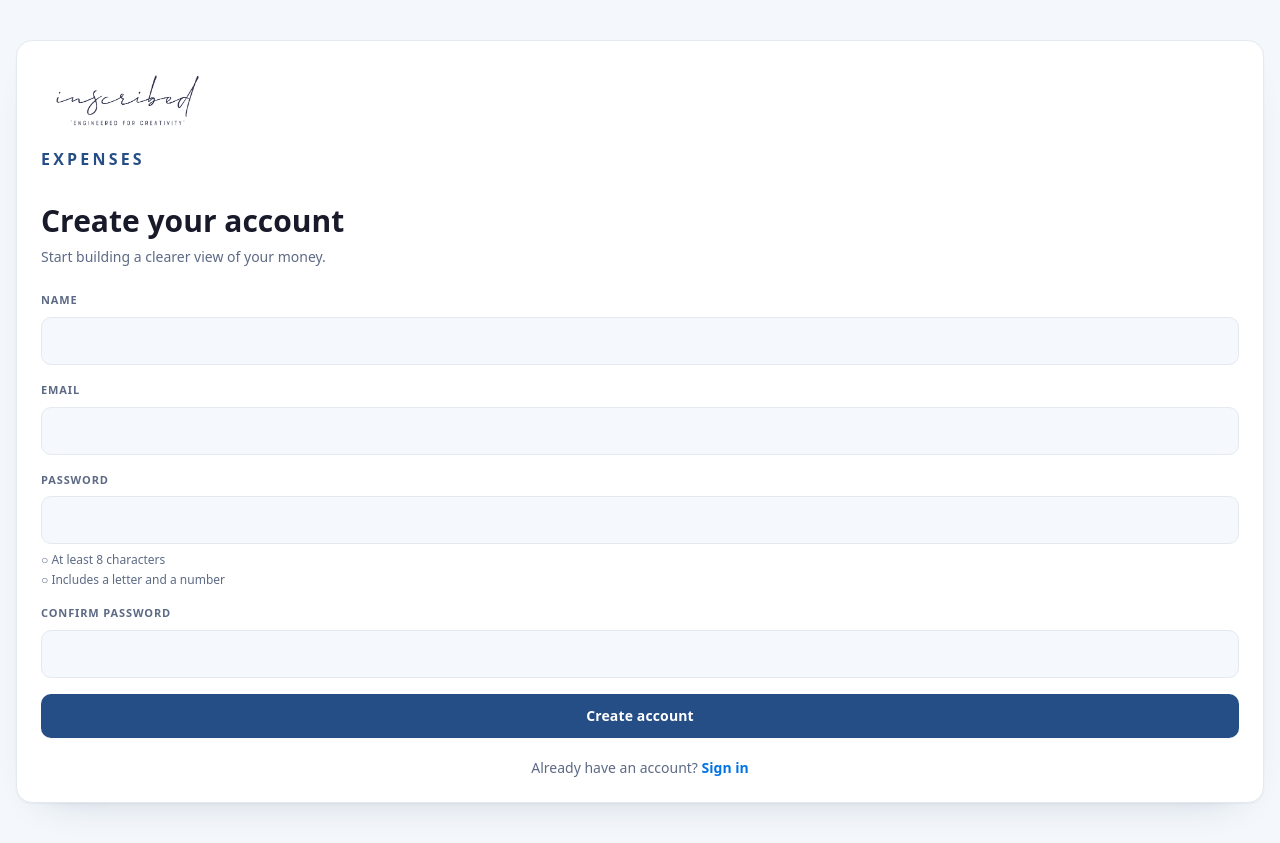
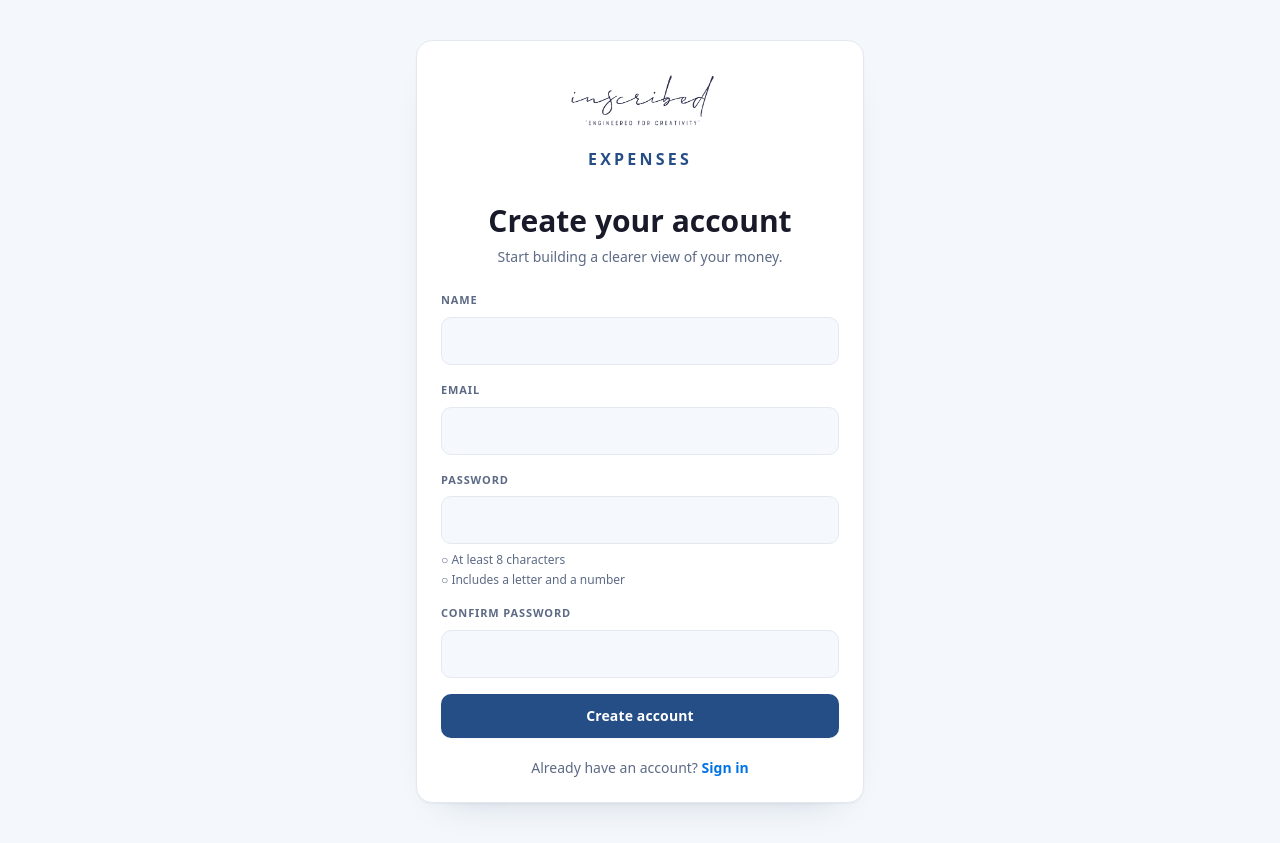
Before and after one commit to DalitsoKasonde/expense-tracker, a Next.js app in the folder web/: page /register in a window 1280 px wide. Built offline with nearby package versions, Linux system fonts and the light colour scheme; no server answers.

Commit message:
auth: stop the sign-in and register cards stretching on wide screens
`.card` declares max-width:100% as plain CSS after @tailwind utilities,
so the max-w-md on the card itself lost the cascade and the card filled
the viewport. The cap now sits on a wrapper element.

```diff
--- a/web/app/(auth)/login/page.tsx
+++ b/web/app/(auth)/login/page.tsx
@@ -14,7 +14,10 @@ export default async function LoginPage() {
 
   return (
     <main className="grid min-h-dvh place-items-center bg-background px-4 py-10">
-      <section className="card card-pad-lg card-raised w-full max-w-md">
+      {/* The width cap lives on the wrapper: `.card` declares max-width:100%
+          after Tailwind's utilities, so a max-w-* on the card never applies. */}
+      <div className="w-full max-w-md">
+        <section className="card card-pad-lg card-raised">
           <div className="mb-8 flex justify-center"><Brand centered priority /></div>
           <h1 className="text-center text-3xl font-semibold text-on-surface">Welcome back</h1>
           <p className="mt-2 text-center text-sm text-on-surface-soft">
@@ -28,6 +31,7 @@ export default async function LoginPage() {
             </Link>
           </p>
         </section>
+      </div>
     </main>
   );
 }
--- a/web/app/(auth)/register/page.tsx
+++ b/web/app/(auth)/register/page.tsx
@@ -14,10 +14,13 @@ export default async function RegisterPage() {
 
   return (
     <main className="grid min-h-dvh place-items-center bg-background px-4 py-10">
-      <section className="card card-pad-lg card-raised w-full max-w-md">
-        <div className="mb-8"><Brand priority /></div>
-        <h1 className="text-3xl font-semibold text-on-surface">Create your account</h1>
-        <p className="mt-2 text-sm text-on-surface-soft">Start building a clearer view of your money.</p>
+      {/* The width cap lives on the wrapper: `.card` declares max-width:100%
+          after Tailwind's utilities, so a max-w-* on the card never applies. */}
+      <div className="w-full max-w-md">
+        <section className="card card-pad-lg card-raised">
+          <div className="mb-8 flex justify-center"><Brand centered priority /></div>
+          <h1 className="text-center text-3xl font-semibold text-on-surface">Create your account</h1>
+          <p className="mt-2 text-center text-sm text-on-surface-soft">Start building a clearer view of your money.</p>
           <RegisterForm />
           <p className="mt-5 text-center text-sm text-on-surface-soft">
             Already have an account?{" "}
@@ -26,6 +29,7 @@ export default async function RegisterPage() {
             </Link>
           </p>
         </section>
+      </div>
     </main>
   );
 }
--- a/web/app/onboarding/page.tsx
+++ b/web/app/onboarding/page.tsx
@@ -319,11 +319,15 @@ export default function OnboardingPage() {
   if (sessionStatus === "unauthenticated" || !session) {
     return (
       <main className="grid min-h-dvh place-items-center bg-background p-6">
-        <section className="card grid max-w-md gap-4 text-center">
-          <h1 className="text-2xl font-semibold text-on-surface">Sign in to continue</h1>
-          <p className="text-on-surface-soft">Your setup is tied to your Expenses account.</p>
-          <Link href="/login" className="btn btn-primary justify-center">Go to sign in</Link>
-        </section>
+        {/* Same reason as the auth cards: `.card` caps max-width after
+            Tailwind's utilities, so the cap goes on a wrapper. */}
+        <div className="w-full max-w-md">
+          <section className="card grid gap-4 text-center">
+            <h1 className="text-2xl font-semibold text-on-surface">Sign in to continue</h1>
+            <p className="text-on-surface-soft">Your setup is tied to your Expenses account.</p>
+            <Link href="/login" className="btn btn-primary justify-center">Go to sign in</Link>
+          </section>
+        </div>
       </main>
     );
   }
```
Lines whose indentation alone changed are shown as unchanged.
